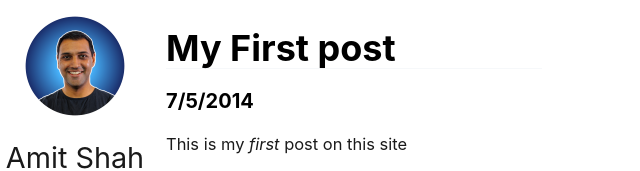
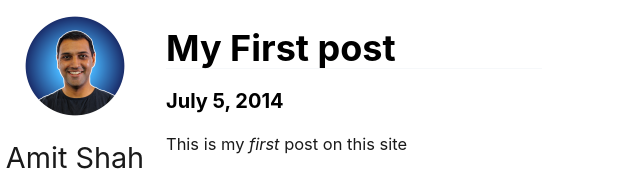
Before and after one commit to Amwam/amwam.github.io, a Next.js app: page /blog/my-first-post in a window 1280 px wide. Shown: the top 171 px of the page, without its empty margins (0-640 px from the left). Built offline with nearby package versions, Linux system fonts and the light colour scheme.

Commit message:
Upgrade next

```diff
--- a/pages/_app.tsx
+++ b/pages/_app.tsx
@@ -5,8 +5,7 @@ import styles from './_app.module.css';
 import './css/index.css';
 import './global.css';
 import 'prismjs/themes/prism.css';
-import { GoogleAnalytics } from '@next/third-parties/google'
-
+import { GoogleAnalytics } from '@next/third-parties/google';
 
 export default function MyApp({ Component, pageProps }) {
   return (
@@ -17,7 +16,6 @@ export default function MyApp({ Component, pageProps }) {
         <link rel="manifest" href="manifest.json" />
 
         <GoogleAnalytics gaId="G-9977N7FRG8" />
-
       </Head>
 
       <Navigation />
--- a/pages/blog/[slug].tsx
+++ b/pages/blog/[slug].tsx
@@ -39,7 +39,9 @@ export default function BlogPost(props: IBlogPostProps) {
         <title>{post.title} | AMWAM - Amit Shah</title>
       </Head>
       <h1>{post.title}</h1>
-      <h4>{new Date(post.date).toLocaleDateString()}</h4>
+      <h4>
+        {new Date(post.date).toLocaleDateString('gb', { dateStyle: 'long' })}
+      </h4>
 
       <div className={styles.tags}>
         {(post.tags || []).map((tag) => (
```
Also changed, not shown: package.json (+4 -3 lines), 1 other file (tests, documents, lock files or other folders).
